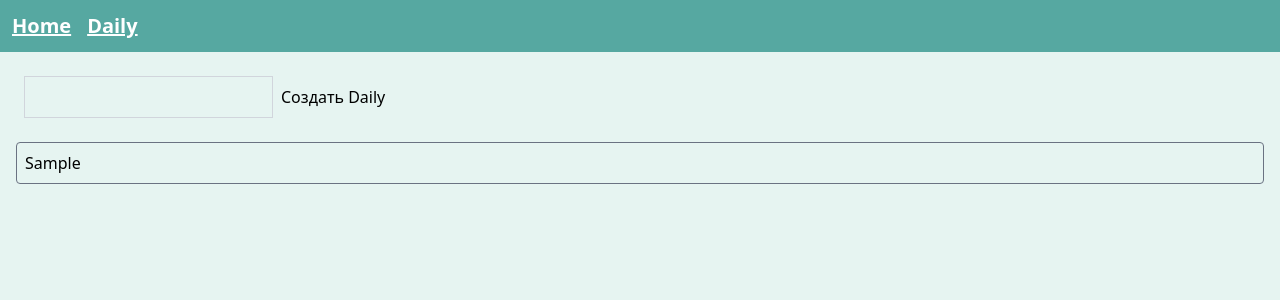
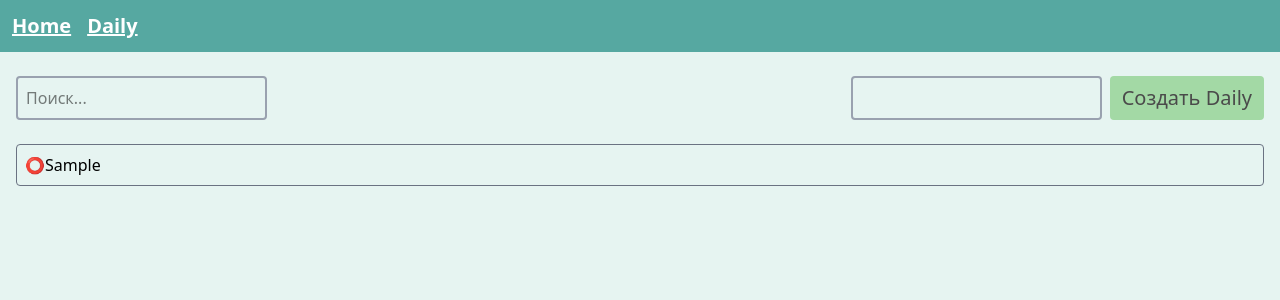
Before and after one commit to Darcanin/life-planner-app, a React (Vite) app: page /daily in a window 1280 px wide. Both pictures are taken after typing "Sample" into the empty fields and a click on the button "Создать Daily". Shown: the top 300 px of the page. Built offline with nearby package versions, Linux system fonts and the light colour scheme.

Commit message:
+zustand +dev_daily +layout

```diff
--- a/package.json
+++ b/package.json
@@ -16,7 +16,8 @@
     "react": "^19.0.0",
     "react-dom": "^19.0.0",
     "react-router-dom": "^7.1.5",
-    "tailwindcss": "^4.0.3"
+    "tailwindcss": "^4.0.3",
+    "zustand": "^5.0.3"
   },
   "devDependencies": {
     "@tauri-apps/cli": "^2",
--- a/src/App.css
+++ b/src/App.css
@@ -8,3 +8,7 @@ main {
 
 :root {
 }
+
+button {
+	cursor: pointer;
+}
--- a/src/App.tsx
+++ b/src/App.tsx
@@ -1,9 +1,8 @@
+import { BrowserRouter } from 'react-router-dom'
+import Header from './components/layout/Header'
+import Content from './components/layout/Content'
+import AppRoutes from './components/layout/AppRoutes'
 import './App.css'
-import Content from './components/layout/Content'
-import Header from './components/layout/Header'
-import { BrowserRouter, Routes, Route } from 'react-router-dom'
-import Home from './pages/home/Home'
-import Daily from './pages/daily/Daily'
 
 function App() {
 	return (
@@ -11,10 +10,7 @@ function App() {
 			<main className='bg-background h-full w-full'>
 				<Header />
 				<Content>
-					<Routes>
-						<Route path='/' element={<Home />} />
-						<Route path='/daily' element={<Daily />} />
-					</Routes>
+					<AppRoutes />
 				</Content>
 			</main>
 		</BrowserRouter>
--- /dev/null
+++ b/src/components/layout/AppRoutes.tsx
@@ -0,0 +1,15 @@
+import { Routes, Route } from 'react-router-dom'
+
+import Home from './../../pages/home/Home'
+import Daily from './../../pages/daily/Daily'
+
+const AppRoutes = () => {
+	return (
+		<Routes>
+			<Route path='/' element={<Home />} />
+			<Route path='/daily' element={<Daily />} />
+		</Routes>
+	)
+}
+
+export default AppRoutes
--- a/src/pages/daily/Daily.tsx
+++ b/src/pages/daily/Daily.tsx
@@ -1,55 +1,69 @@
 import { useState } from 'react'
-
-interface IDaily {
-	id: number
-	title: string
-	description: string | null
-	createdDate: string
-	closedDate: string | null
-}
+import dailyState from './State'
+import DailyTask from './DailyTask'
 
 const Daily = () => {
+	const [search, setSearch] = useState<string>('')
 	const [title, setTitle] = useState<string>('')
-	const [dailyList, setDailyList] = useState<IDaily[]>([])
+
+	const dailyList = dailyState((state) => state.daily)
+	const create = dailyState((state) => state.create)
 
 	const onSubmit = (e: React.FormEvent<HTMLFormElement>) => {
 		e.preventDefault()
 
-		const newDaily = {
+		create({
 			id: new Date().getTime(),
 			title: title,
 			description: null,
 			createdDate: new Date().toISOString(),
 			closedDate: null,
-		}
-		setDailyList([...dailyList, newDaily])
+		})
 
-		console.log('submit')
-		console.log(dailyList)
 		setTitle('')
 	}
 
+	const outDaily = dailyList.map((daily) => {
+		if (
+			daily.title.toLocaleLowerCase().includes(search.toLocaleLowerCase())
+		) {
+			return <DailyTask key={daily.id} daily={daily} />
+		}
+	})
+
 	return (
 		<div className='flex flex-col gap-4 p-4'>
-			<form action='#' onSubmit={onSubmit} className='flex align-center'>
-				<input
-					className='border border-gray-300 p-2 m-2'
-					type='text'
-					value={title}
-					onChange={(e) => setTitle(e.target.value)}
-				/>
-				<button type='submit'>Создать Daily</button>
-			</form>
-			<div className='flex flex-col gap-2'>
-				{dailyList.map((daily) => (
-					<div
-						key={daily.id}
-						className='border border-gray-500 p-2 rounded'
+			<div className='daily-header flex flex-row justify-between items-center'>
+				<div className=''>
+					<input
+						className='border-gray-400 p-2 border-2 rounded'
+						type='search'
+						placeholder='Поиск...'
+						value={search}
+						onChange={(e) => setSearch(e.target.value)}
+					/>
+				</div>
+
+				<form
+					action='#'
+					onSubmit={onSubmit}
+					className='flex align-center gap-2 my-2'
+				>
+					<input
+						className='border-gray-400 p-2 border-2 rounded'
+						type='text'
+						value={title}
+						onChange={(e) => setTitle(e.target.value)}
+					/>
+					<button
+						type='submit'
+						className='px-3 bg-secondary text-xl rounded-sm text-text'
 					>
-						<span>{daily.title}</span>
-					</div>
-				))}
+						Создать Daily
+					</button>
+				</form>
 			</div>
+			<div className='flex flex-col gap-2'>{outDaily}</div>
 		</div>
 	)
 }
--- /dev/null
+++ b/src/pages/daily/DailyTask.tsx
@@ -0,0 +1,22 @@
+import dailyState from './State'
+import { IDaily } from './Types'
+
+const DailyTask = ({ daily }: { daily: IDaily }) => {
+	const complete = dailyState((state) => state.completeChange)
+
+	return (
+		<div className='border border-gray-500 p-2 rounded'>
+			<button
+				type='button'
+				onClick={() => {
+					complete(daily.id)
+				}}
+			>
+				{daily.closedDate ? '✅' : '⭕'}
+			</button>
+			<span>{daily.title}</span>
+		</div>
+	)
+}
+
+export default DailyTask
--- /dev/null
+++ b/src/pages/daily/State.tsx
@@ -0,0 +1,39 @@
+import { create } from 'zustand'
+import { IDaily } from './Types'
+
+interface IDailyState {
+	daily: IDaily[]
+	search: string
+	create: (newDaily: IDaily) => void
+	get: () => void
+	completeChange: (id: number) => void
+}
+
+const dailyState = create<IDailyState>((set) => ({
+	daily: [],
+	search: '',
+
+	//
+	create: (newDaily) =>
+		set((state) => ({
+			daily: [...state.daily, newDaily],
+		})),
+	// update: () => {},
+	// delete: () => {},
+	get: () => {},
+	completeChange: (id) =>
+		set((state) => ({
+			daily: state.daily.map((daily) =>
+				daily.id === id
+					? {
+							...daily,
+							closedDate: daily.closedDate
+								? null
+								: new Date().toISOString(),
+					  }
+					: daily
+			),
+		})),
+}))
+
+export default dailyState
--- /dev/null
+++ b/src/pages/daily/Types.ts
@@ -0,0 +1,7 @@
+export interface IDaily {
+	id: number
+	title: string
+	description: string | null
+	createdDate: string
+	closedDate: string | null
+}
```
Also changed, not shown: todo.txt, 1 other file (tests, documents, lock files or other folders).
